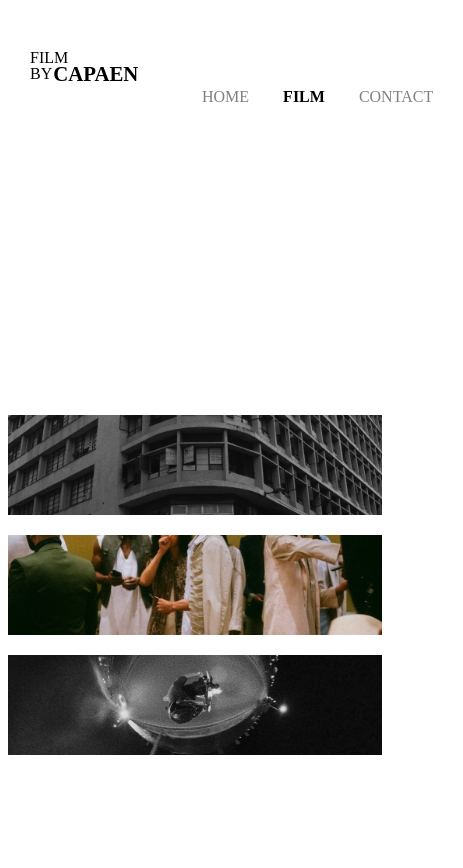
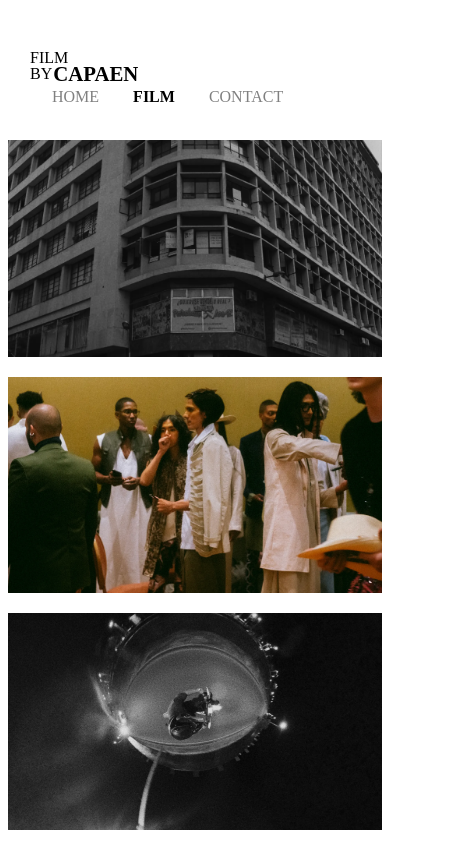
Before and after one commit to EdgarJTribaldo/capaen, a SvelteKit app: page /film in a window 390 px wide. Shown: the top 868 px of the page, 463 px wide, since content can reach past the window. Built offline with nearby package versions, Linux system fonts and the light colour scheme.

Commit message:
Mobile firsdt

```diff
--- a/src/components/Header.svelte
+++ b/src/components/Header.svelte
@@ -91,6 +91,17 @@
     color: black;
     font-weight: bold;
   }
+
+  @media screen and (max-width: 768px) {
+    header {
+      height: 20px;
+
+    }
+    .menu {
+      display: flex;
+      margin-left: 0px;
+    }
+  }
   </style>
 
   <header>
--- a/src/components/Hero.svelte
+++ b/src/components/Hero.svelte
@@ -103,6 +103,7 @@
       display: flex;
       flex-direction: row;
       justify-content: space-between;
+
       padding: 50px 30px;
       text-align: center;
       color: #fff;
--- a/src/routes/film/+page.svelte
+++ b/src/routes/film/+page.svelte
@@ -170,11 +170,20 @@
 
   @media screen and (max-width: 768px) {
     .video-grid {
+      display: flex;
+    gap: 10px;
+    width: 100%;
+    height: 700px;
       flex-direction: column;
     }
 
     .thumbnail-container {
       margin-bottom: 10px;
     }
+
+    main {
+      margin-top: 0px;
+
+    }
   }
 </style>
```
